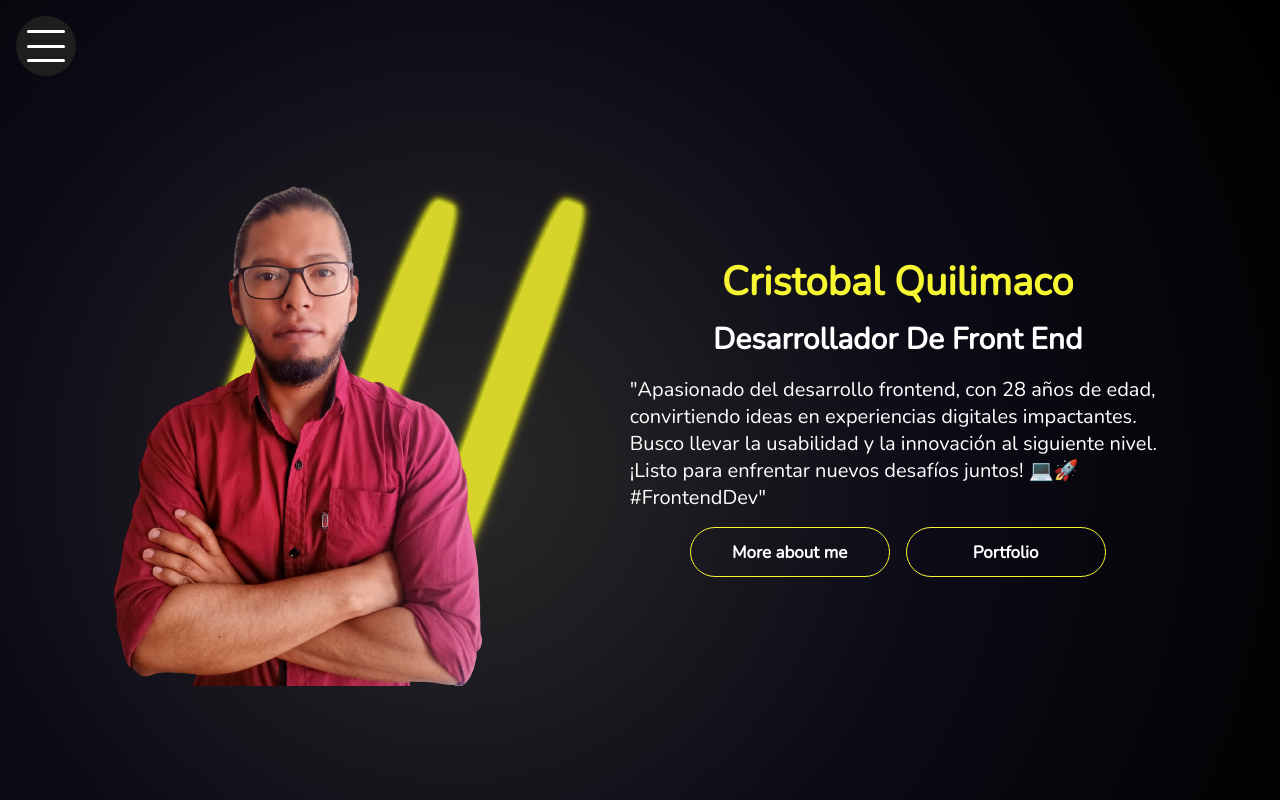
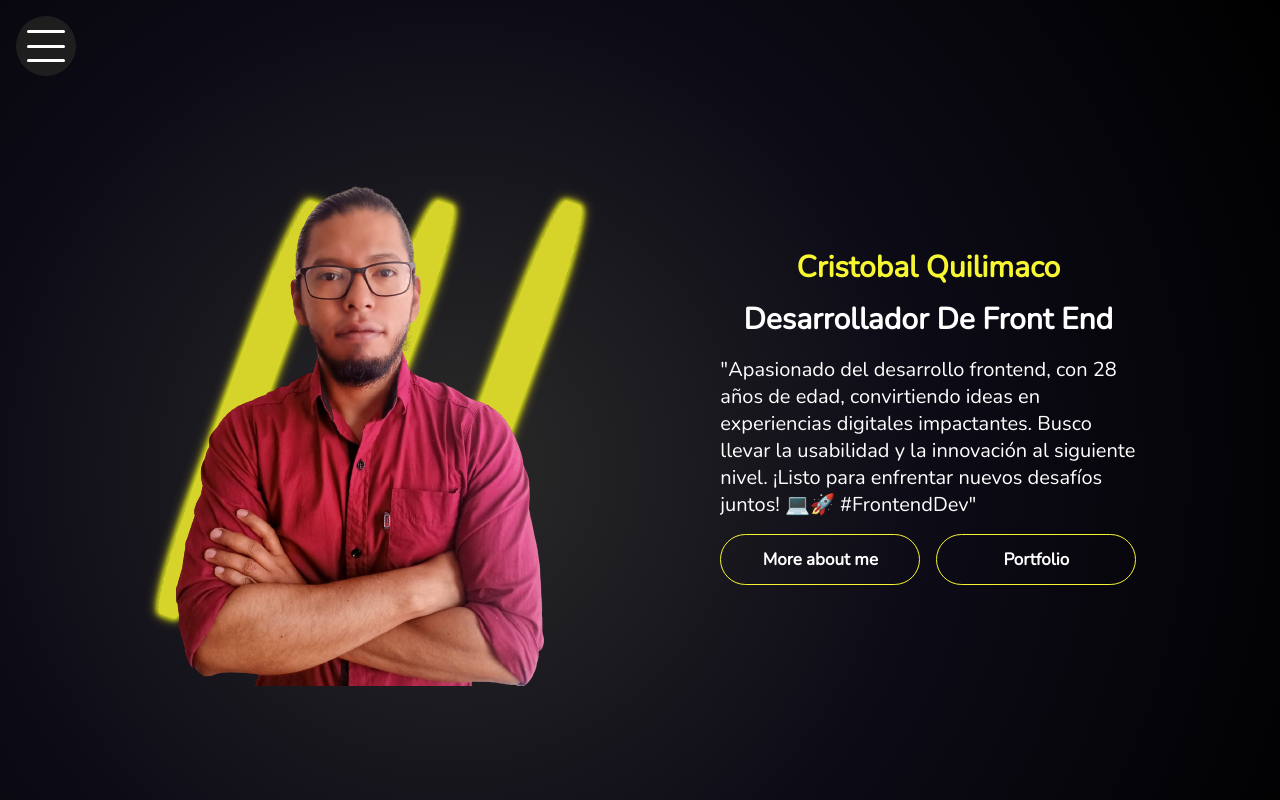
Before and after one commit to cristobalquilimaco/portfolioff, a React (Vite) app: page /#/ in a window 1280 px wide. Built offline with nearby package versions, Linux system fonts and the light colour scheme.

Commit message:
se ajusta pagina principal

```diff
--- a/src/components/styles/home.css
+++ b/src/components/styles/home.css
@@ -24,7 +24,7 @@ overflow: hidden;
 
 .banner{
 position: relative;
-
+overflow: hidden;
 }
 
 .neon-bar {
@@ -43,6 +43,7 @@ position: relative;
 
     height: 400px;
     animation: jumpAnimation 2s infinite;
+    overflow: hidden;
 }
 
 
@@ -91,11 +92,11 @@ flex-wrap: wrap;
 background-image: radial-gradient(circle at 35.28% 58.5%, #2a2a29 0, #0d0b16 50%, #000000 100%);
 width: 100%;
 height: 100%;
-
+overflow:hidden ;
 }
 
 .my_name{
-font-size: 40px;
+font-size: 30px;
 color: var(--color-hover);
 overflow: hidden;
 height: 1.2em;
@@ -104,9 +105,14 @@ margin-top: 2rem;
 }
 
 .article{
-    width: 600px;
+    width: 400px;
     display: flex;
+    justify-content: center;
+    align-items: center;
     animation: slide-out 1s ease;
+    flex-direction: column;
+    overflow: hidden;
+    padding: 0.5rem;
 }
 
 .information{
```
